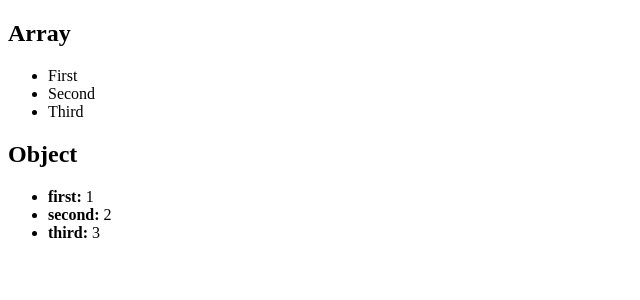
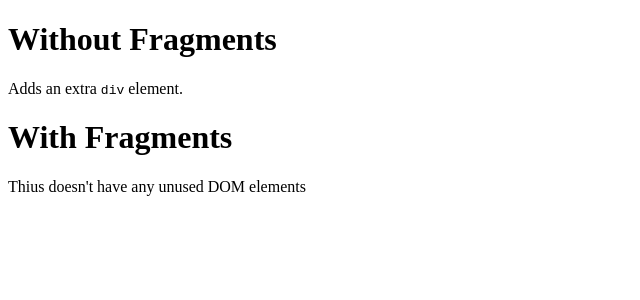
Before and after one commit to ramirezquintero/ReactBook, a React (Vite) app: page / in a window 1280 px wide. Shown: the top 300 px of the page, without its empty margins (0-640 px from the left). Built offline with nearby package versions, Linux system fonts and the light colour scheme.

Commit message:
Completed the chapter for Fragments for jsx

```diff
--- /dev/null
+++ b/src/WithFragments.jsx
@@ -0,0 +1,8 @@
+export default function WithFragments() {
+    return(
+        <>
+        <h1>With Fragments</h1>
+        <p>Thius doesn't have any unused DOM elements</p>
+        </>
+    )
+}
--- /dev/null
+++ b/src/WithoutFragments.jsx
@@ -0,0 +1,10 @@
+export default function WithoutFragments(){
+    return(
+        <div>
+            <h1>Without Fragments</h1>
+            <p>
+                Adds an extra <code>div</code> element.
+            </p>
+        </div>
+    )
+}
--- a/src/main.jsx
+++ b/src/main.jsx
@@ -1,33 +1,14 @@
 import * as ReactDOM from "react-dom/client";
 import { useState } from "react";
 
-const array = ["First", "Second", "Third"];
-
-const object = {
-  first: 1,
-  second: 2,
-  third:3,
-};
+import WithoutFragments from "./WithoutFragments";
+import WithFragments from "./WithFragments";
 
 const root = ReactDOM.createRoot(document.getElementById("root"));
 
 root.render(
-  <section>
-    <h1>Array</h1>
-    <ul>
-      {array.map((i) => (
-        <li key={i}>{i}</li>
-      ))}
-    </ul>
-
-    <h1>Object</h1>
-    <ul>
-      {Object.keys(object).map((i) => (
-        <li key={i}>
-          <strong>{i}: </strong>
-          {object[i]}
-        </li>
-      ))}
-    </ul>
-  </section>
+  <div>
+    <WithoutFragments />
+    <WithFragments />
+  </div>
 );
```
